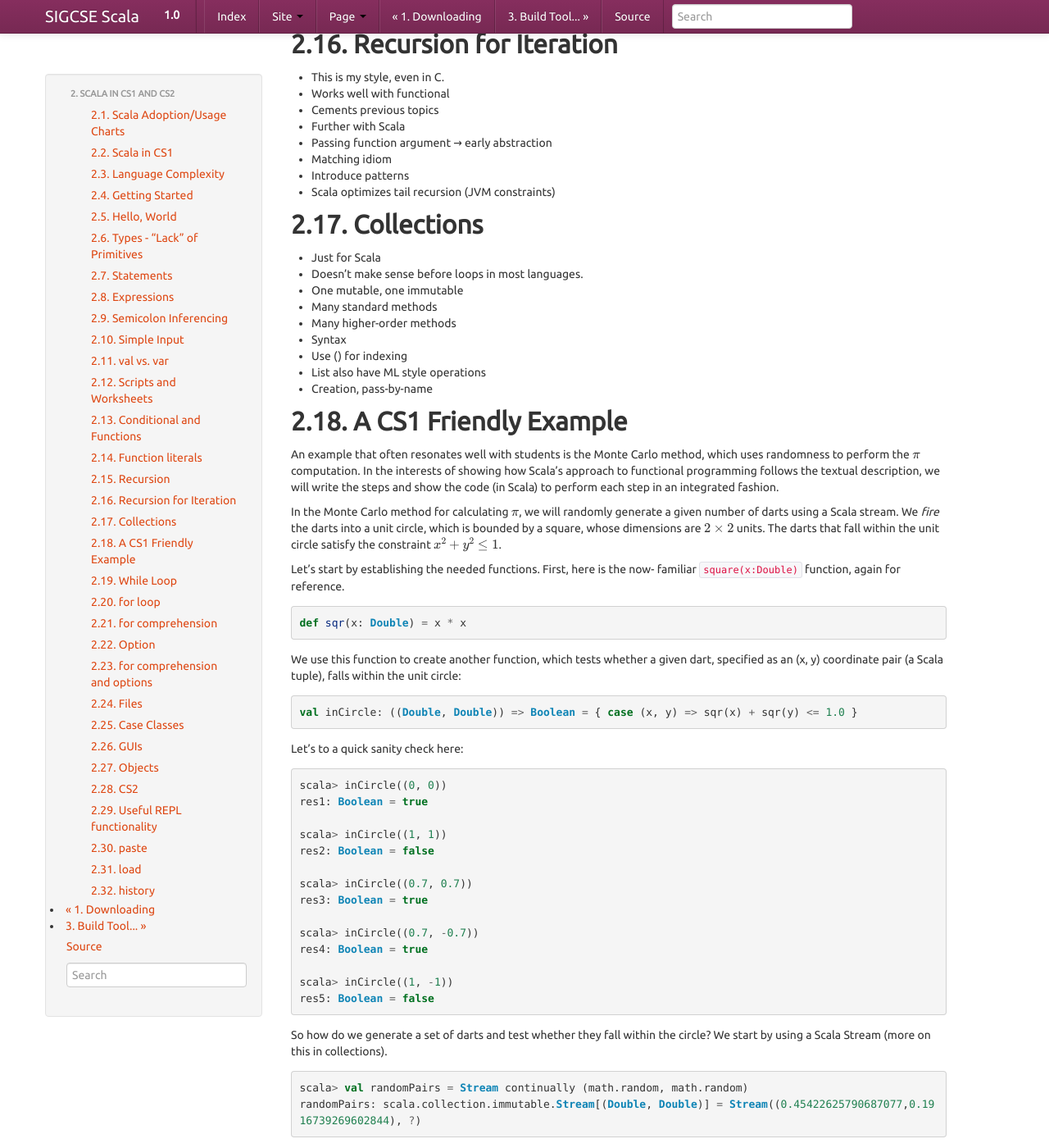
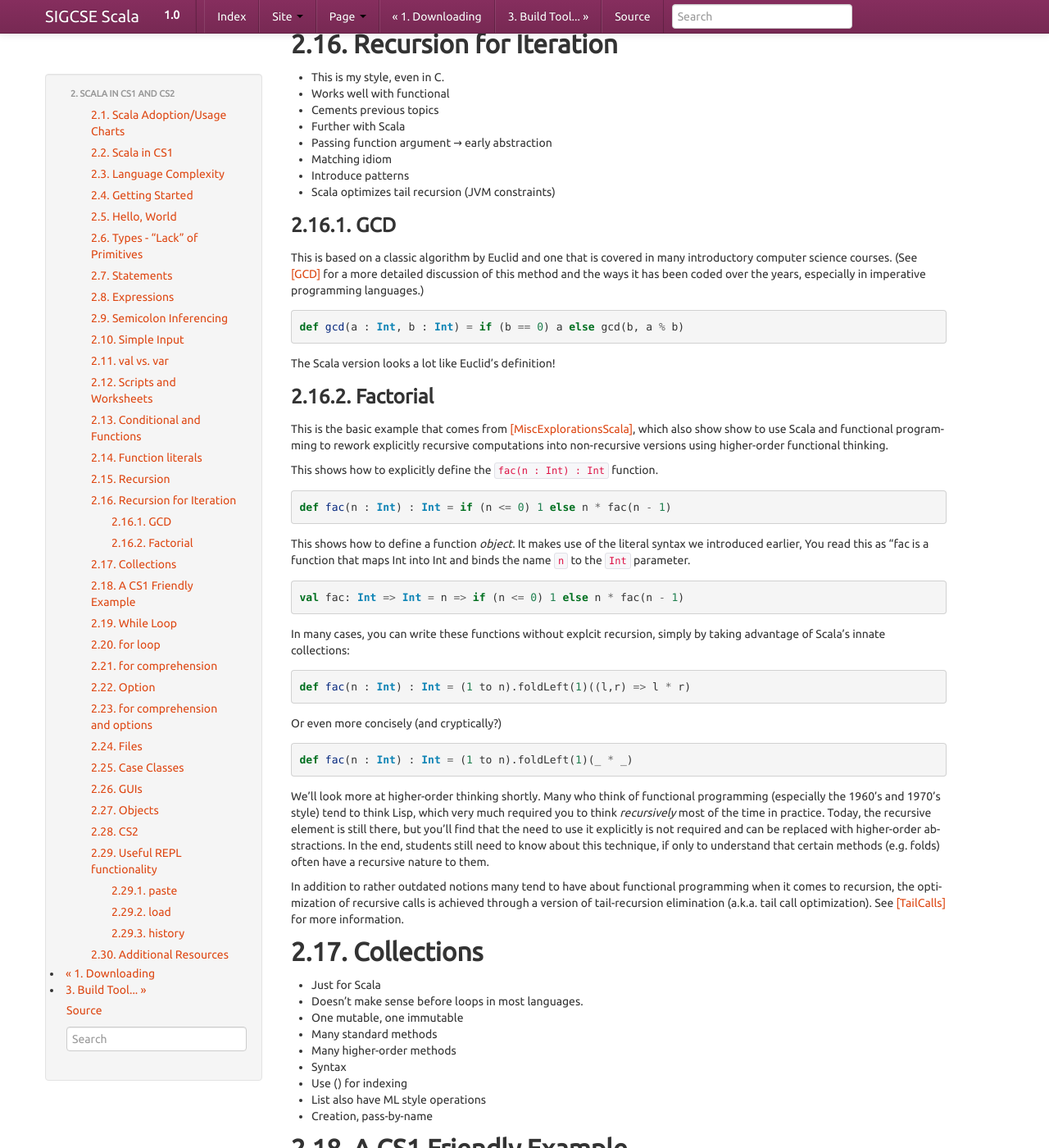
Before and after one commit to LoyolaChicagoBooks/scalaworkshop, a Sphinx documentation site: the page built from source/cs1.rst, in a window 1280 px wide and 1400 px high, scrolled down 5444 px. Shown: the whole window at 82% size. Built offline with Sphinx 7.4.7, drawn with Linux system fonts in a browser that asks for light colours; some of the changed text lies outside the part shown.

Commit message:
more recursion, citations

```diff
--- a/source/cs1.rst
+++ b/source/cs1.rst
@@ -350,6 +350,66 @@ Recursion for Iteration
 - Matching idiom
 - Introduce patterns
 - Scala optimizes tail recursion (JVM constraints)
+
+
+GCD
+~~~~~
+
+This is based on a classic algorithm by Euclid and one that is covered in many introductory computer science
+courses. (See [GCD]_ for a more detailed discussion of this method and the ways it has been coded over the
+years, especially in imperative programming languages.)
+
+.. code-block:: scala
+
+   def gcd(a : Int, b : Int) = if (b == 0) a else gcd(b, a % b)
+
+The Scala version looks a lot like Euclid's definition!
+
+
+Factorial
+~~~~~~~~~~~~
+
+This is the basic example that comes from [MiscExplorationsScala]_,
+which also show show to use Scala and functional programming to rework explicitly recursive computations into
+non-recursive versions using higher-order functional thinking.
+
+
+This shows how to explicitly define the ``fac(n : Int) : Int`` function.
+
+.. code-block:: scala
+
+   def fac(n : Int) : Int = if (n <= 0) 1 else n * fac(n - 1)
+
+This shows how to define a function *object*. It makes use of the literal syntax we introduced earlier,
+You read this as "fac is a function that maps Int into Int and binds the name ``n`` to the ``Int`` parameter.
+
+.. code-block:: scala
+
+   val fac: Int => Int = n => if (n <= 0) 1 else n * fac(n - 1)
+
+
+In many cases, you can write these functions without explcit recursion, simply by taking advantage of Scala's
+innate collections:
+
+.. code-block:: scala
+
+   def fac(n : Int) : Int = (1 to n).foldLeft(1)((l,r) => l * r)
+
+Or even more concisely (and cryptically?)
+
+.. code-block:: scala
+
+   def fac(n : Int) : Int = (1 to n).foldLeft(1)(_ * _)
+
+We'll look more at higher-order thinking shortly. Many who think of functional programming (especially the 1960's
+and 1970's style) tend to think Lisp, which very much required you to think *recursively* most of the time in
+practice. Today, the recursive element is still there, but you'll find that the need to use it explicitly is
+not required and can be replaced with higher-order abstractions. In the end, students still need to know about
+this technique, if only to understand that certain methods (e.g. folds) often have a recursive nature to them.
+
+In addition to rather outdated notions many tend to have about functional programming when it comes to recursion,
+the optimization of recursive calls is achieved through a version of tail-recursion elimination (a.k.a. tail call
+optimization). See [TailCalls]_ for more information.
 
 
 Collections
@@ -980,6 +1040,9 @@ CS2
 Useful REPL functionality
 -------------------------------
 
+The Scala REPL supports a number of commmands that can be greatly helpful for working interactively. We've
+relied on many of these in the preparation of this tutorial but will focus on the highlights, especially
+for use in CS1 teaching.
 
 .. code-block ::
 
@@ -1007,7 +1070,7 @@ Useful REPL functionality
 
 
 paste
----------------
+~~~~~~~~
 
 When writing longer definitions in the REPL, it can be tricky. Having paste mode allows you to take some
 code you have (perhaps from an editor where you are typing a Scala program) and copy/paste into the Scala
@@ -1032,7 +1095,7 @@ function (presented earlier in this section):
 Notice that you don't see the continuation characters when entering multiple lines of text.
 
 load
----------------
+~~~~~~
 
 Many programmers coming to Scala find it a bit frustrating at first that some things (like interactive
 scripts, found in languages like Python) don't work quite the same way. More often than not, the real issue
@@ -1045,7 +1108,7 @@ the filename, which may be an absolute or relative path.
    scala> :load myscript.scala
 
 history
-----------------
+~~~~~~~~~~
 
 History should be familiar to anyone who has used modern Unix shells. Even if you haven't, you've probably
 used the history buffer, which allows you to use the up/down arrows or emacs/vi commands (^p, ^n, j, k) to
@@ -1066,3 +1129,13 @@ When you type ^r, you'll be given the "(reverse-i-search)" prompt to perform a s
 functionality of regex is provided, the nominal use is to type a few characters of something you
 probably remember (at least partially). More often than not, I am looking for previous "val" or "def"
 (functions).
+
+
+Additional Resources
+------------------------
+
+.. [TailCalls] Tail Call, http://en.wikipedia.org/wiki/Tail_call
+
+.. [GCD] Greatest Common Divisor, http://introcs.cs.luc.edu/html/gcdexamples.html
+
+.. [MiscExplorationsScala] Miscellaneous Scala Explorations, https://bitbucket.org/lucproglangcourse/misc-explorations-scala
```
